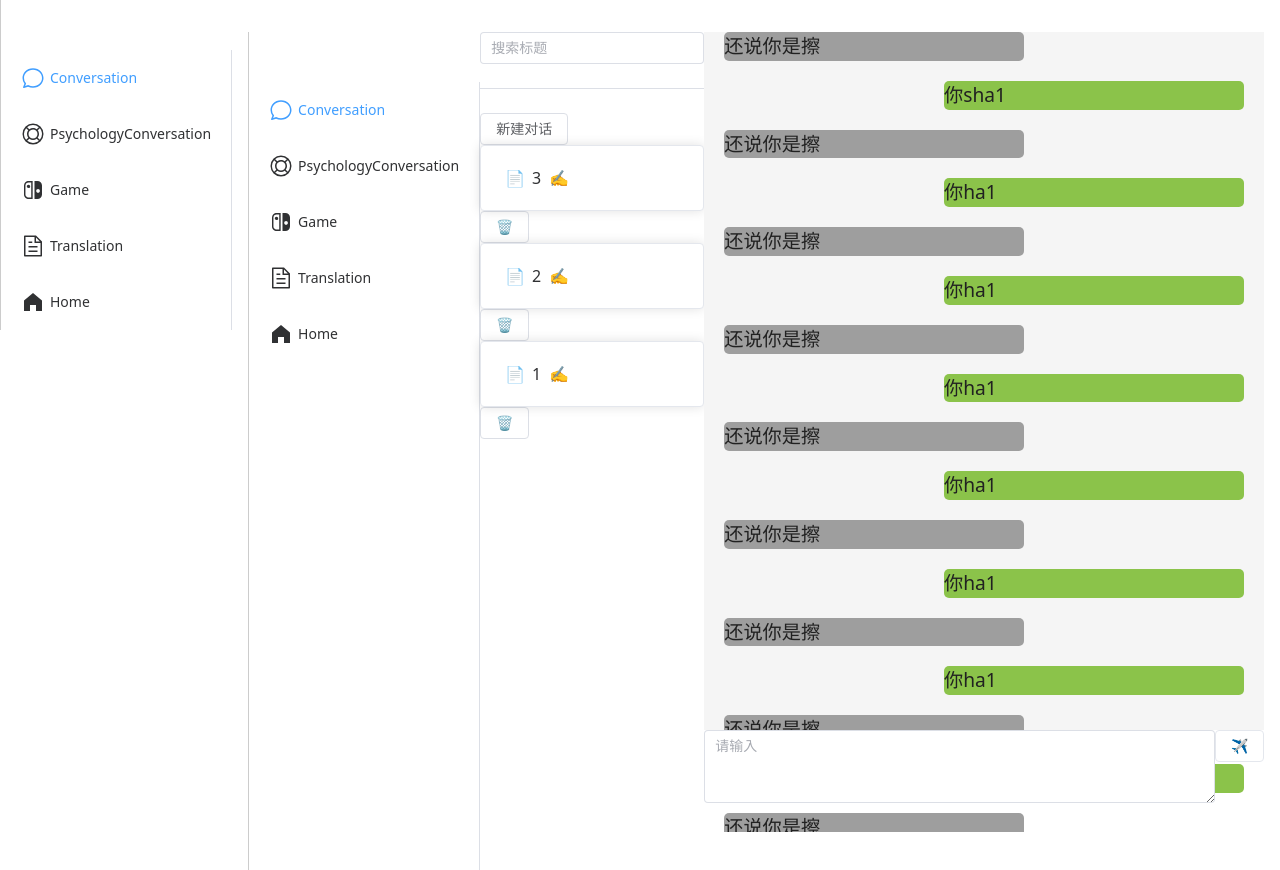
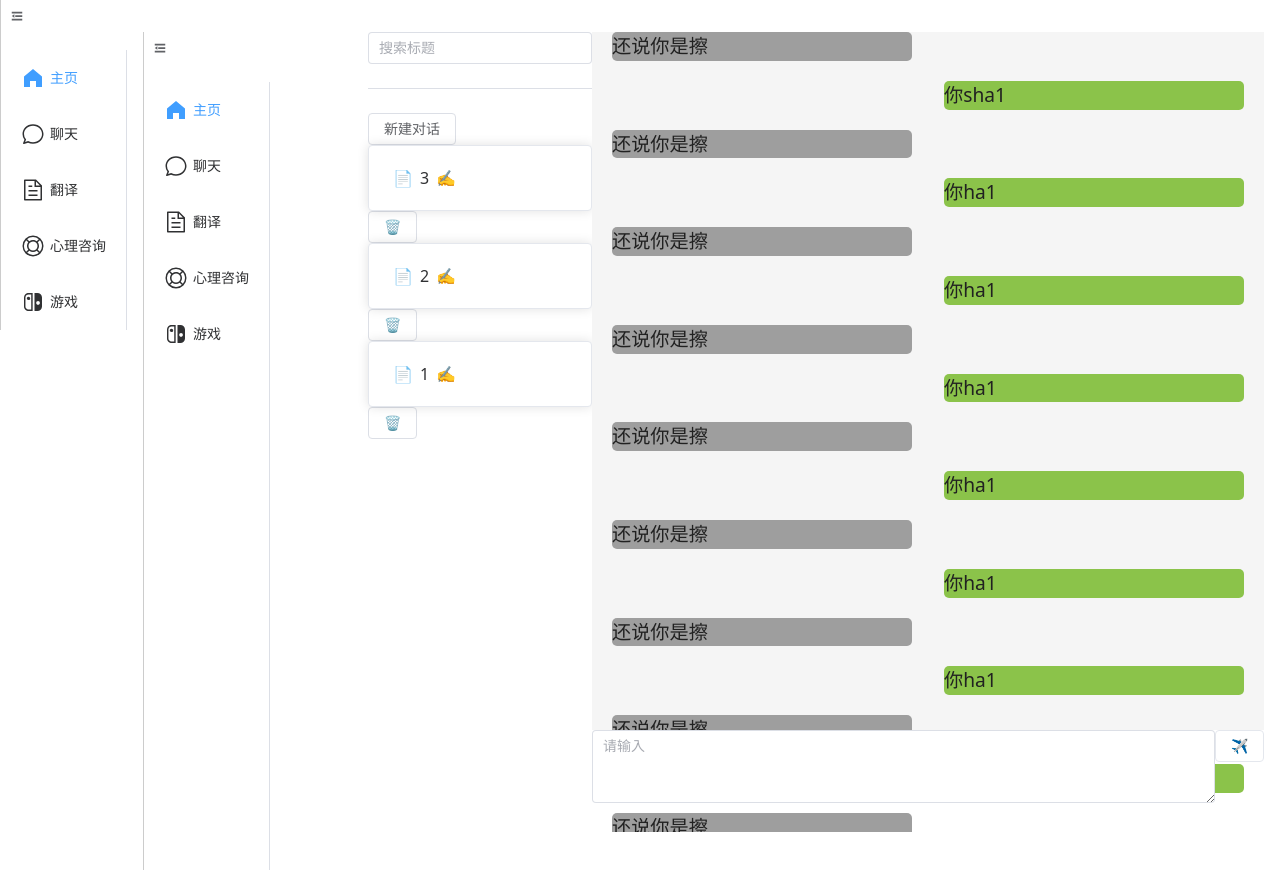
Before and after one commit to yacw-team/yacw-frontend, a Vue app: page /chat/1 in a window 1280 px wide. Shown: the top 870 px of the page. Built offline with nearby package versions, Linux system fonts and the light colour scheme; no server answers.

Commit message:
Update: change Sidebar component UI

```diff
--- a/src/components/SideBar.vue
+++ b/src/components/SideBar.vue
@@ -1,98 +1,87 @@
 <template>
   <div class="sidebar-container">
     <el-menu :collapsed="isCollapsed" default-active="1">
-      <router-link to="/conversation/1">
+      <router-link to="/">
         <el-menu-item index="1">
-          <i :class="isCollapsed ? 'el-icon-s-home' : 'el-icon-s-management'">
-            <router-link to="/conversation">
-              <ChatRound />
-            </router-link>
+          <i :class="isCollapsed ? 'el-icon-s-promotion' : 'el-icon-picture'">
+            <HomeFilled />
           </i>
-          <span>{{ isCollapsed ? "" : "Conversation" }}</span>
+          <span>{{ isCollapsed ? "" : "主页" }}</span>
         </el-menu-item>
       </router-link>
+      <router-link to="/chat">
         <el-menu-item index="2">
+          <i :class="isCollapsed ? 'el-icon-s-home' : 'el-icon-s-management'">
+            <ChatRound />
+          </i>
+          <span>{{ isCollapsed ? "" : "聊天" }}</span>
+        </el-menu-item>
+      </router-link>
+      <router-link to="/translate">
+        <el-menu-item index="3">
+          <i
+            :class="isCollapsed ? 'el-icon-s-comment' : 'el-icon-phone-outline'"
+          >
+            <Document />
+          </i>
+          <span>{{ isCollapsed ? "" : "翻译" }}</span>
+        </el-menu-item>
+      </router-link>
+      <div @click="handleUnderConstruction">
+        <el-menu-item index="4">
           <i :class="isCollapsed ? 'el-icon-s-flag' : 'el-icon-s-platform'">
             <Help />
           </i>
-        <span>{{ isCollapsed ? "" : "PsychologyConversation" }}</span>
+          <span>{{ isCollapsed ? "" : "心理咨询" }}</span>
         </el-menu-item>
-      <el-menu-item index="3">
-        <i :class="isCollapsed ? 'el-icon-s-custom' : 'el-icon-data-analysis'">
+      </div>
+      <div @click="handleUnderConstruction">
+        <el-menu-item index="5">
+          <i
+            :class="isCollapsed ? 'el-icon-s-custom' : 'el-icon-data-analysis'"
+          >
             <SwitchFilled />
           </i>
-        <span>{{ isCollapsed ? "" : "Game" }}</span>
+          <span>{{ isCollapsed ? "" : "游戏" }}</span>
         </el-menu-item>
-      <el-menu-item index="4">
-        <i :class="isCollapsed ? 'el-icon-s-comment' : 'el-icon-phone-outline'">
-          <Document />
-        </i>
-        <span>{{ isCollapsed ? "" : "Translation" }}</span>
-      </el-menu-item>
-      <el-menu-item index="5">
-        <i :class="isCollapsed ? 'el-icon-s-promotion' : 'el-icon-picture'">
-          <HomeFilled />
-        </i>
-        <span>{{ isCollapsed ? "" : "Home" }}</span>
-      </el-menu-item>
+      </div>
     </el-menu>
     <el-button
       style="border: none"
       class="collapse-btn"
-      :icon="isCollapsed ? 'Expand' : 'Fold'"
       @click="toggleCollapse"
       circle
-    ></el-button>
+    >
+      <el-icon
+        ><Expand v-if="isCollapsed" /><Fold v-if="!isCollapsed"
+      /></el-icon>
+    </el-button>
   </div>
 </template>
 
 <script setup lang="ts">
-import { ref, reactive, watch, inject } from "vue";
-import { ChatRound, Help, SwitchFilled, Document, HomeFilled } from "@element-plus/icons-vue";
-import axios from "axios";
-
-interface ChatConversation {
-  chatID: string;
-  title: string;
-}
+import { ref } from "vue";
+import {
+  ChatRound,
+  Help,
+  SwitchFilled,
+  Document,
+  HomeFilled,
+  Expand,
+  Fold,
+} from "@element-plus/icons-vue";
+import { ElButton, ElMessage } from "element-plus";
+import 'element-plus/es/components/message/style/css'
 
 const isCollapsed = ref(false);
-const conversations = reactive<ChatConversation[]>([
-  { chatID: "1", title: "1" },
-  { chatID: "2", title: "2" },
-  { chatID: "3", title: "112d1d112" },
-]);
-
-async function fetchData() {
-  try {
-    const response = await axios.get("/v1/chat/getchat");
-    conversations.length = 0; // clear existing array
-    conversations.push(...response.data); // add new conversation objects
-  } catch (error) {
-    console.error(error);
-  }
-}
 
 function toggleCollapse(): void {
   isCollapsed.value = !isCollapsed.value;
 }
 
-const newindex = inject<number>("newindex");
-const newid = inject<string>("newid");
-const newtitle = inject<string>("newtitle");
-
-watch(
-  () => newindex,
-  (newval) => {
-    console.log("values change", newindex, newid, newtitle);
-    if (newval != undefined && newid != undefined && newtitle != undefined) {
-      conversations[newval].chatID = newid;
-      conversations[newval].title = newtitle;
+const handleUnderConstruction = () => {
+  ElMessage('功能开发中，敬请期待！')
 }
-  }
-);
-
-fetchData();
 </script>
 
 <style scoped>
@@ -104,46 +93,11 @@ fetchData();
   border-left: 1px solid #ccc;
   padding-top: 50px;
 }
-
-.sidebar-footer {
-  position: relative;
-  margin-top: auto;
-  padding: 20px;
-  transition: all 0.2s ease;
-}
-.sidebar-footer {
-  margin-top: auto;
-  padding: 20px;
-  transition: all 0.2s ease;
-  position: relative;
-}
-.footer-icons {
-  display: flex;
-  justify-content: space-between;
-  margin-top: 15px;
-}
-
 .collapse-btn {
   position: absolute;
   top: 0;
   left: 0;
   z-index: 1;
-}
-
-.conversation-item {
-  display: flex;
-  align-items: center;
-  margin-bottom: 10px;
-}
-
-.conversation-title {
-  font-weight: bold;
-  margin-right: 10px;
-}
-
-.conversation-latest {
-  color: #999;
-  font-size: 12px;
 }
 
 @media (min-width: 960px) {
@@ -172,28 +126,5 @@ fetchData();
     margin-left: 5px;
     white-space: nowrap;
   }
-
-  .footer-icons {
-    margin-top: 0;
-    margin-left: auto;
-  }
-
-  .conversation-list {
-    margin-left: 20px;
-  }
-}
-
-.createchat {
-  padding: 10px 0;
-  width: 100%;
-  background-color: rgb(25, 30, 59);
-  font-size: large;
-  font-weight: bolder;
-  margin-bottom: 10%;
-}
-
-.flex {
-  display: flex;
-  align-items: center;
 }
 </style>
```
Lines whose indentation alone changed are shown as unchanged.
